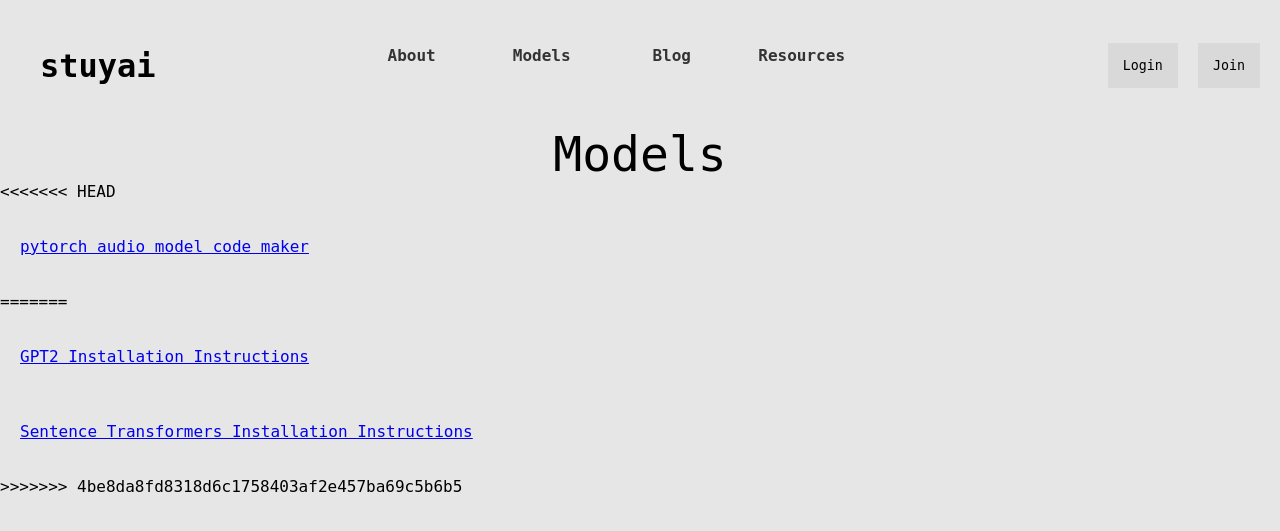
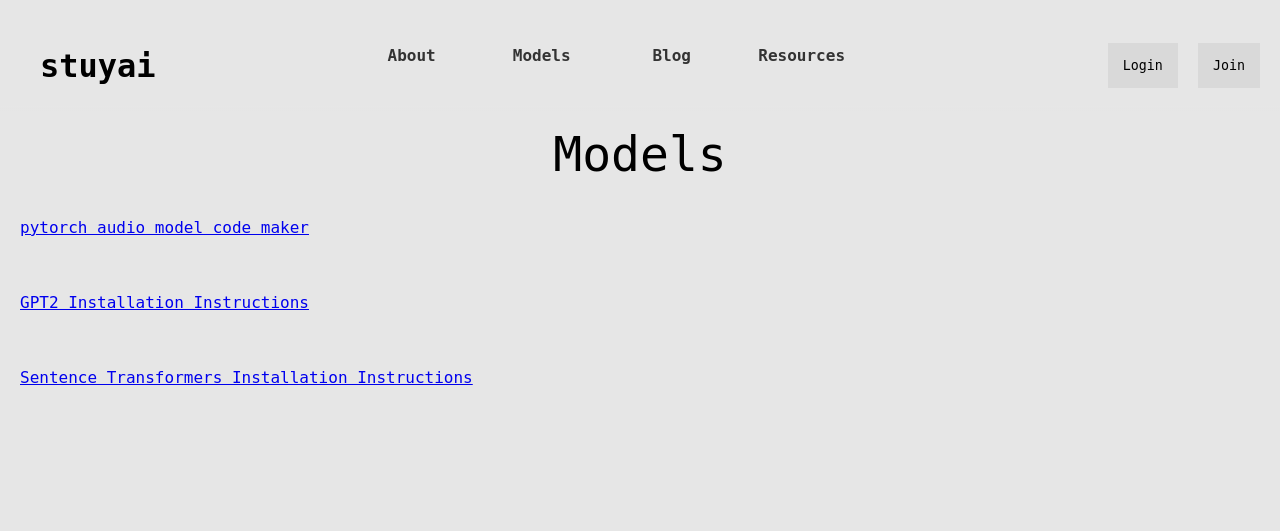
Before and after one commit to Elias2660/StuyAI, a FastAPI app: page /models in a window 1280 px wide. Shown: the top 531 px of the page. Run offline with FastAPI, Linux system fonts and the light colour scheme; some web fonts are replaced.

Commit message:
updated the models

```diff
--- a/templates/models.html
+++ b/templates/models.html
@@ -67,12 +67,9 @@
     </div>
   </nav>
       <article class="title"><h1>Models</h1></article>
-<<<<<<< HEAD
       <p><a href="/models/audio_code">pytorch audio model code maker</a></p>
-=======
       <p><a href="/gpt2">GPT2 Installation Instructions</a></p>
       <p><a href="/sentence-transformers">Sentence Transformers Installation Instructions</a></p>
->>>>>>> 4be8da8fd8318d6c1758403af2e457ba69c5b6b5
     <script>
 	     function stuyActivities() {
                 location.href = 'https://stuyactivities.org/stuyai'
```
